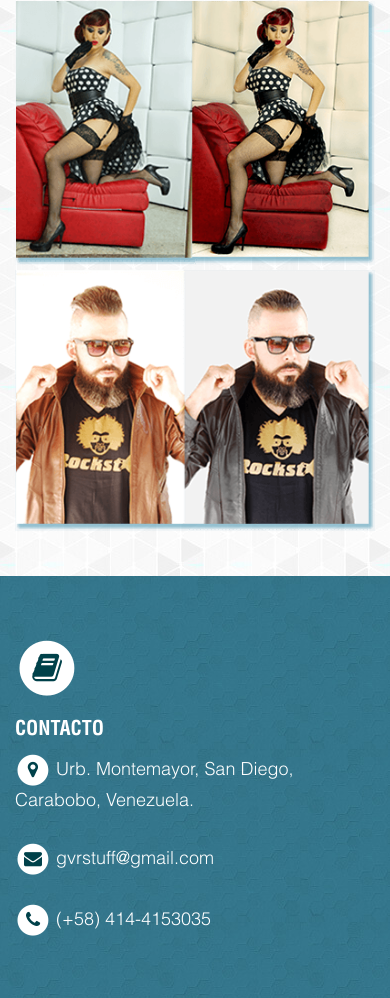
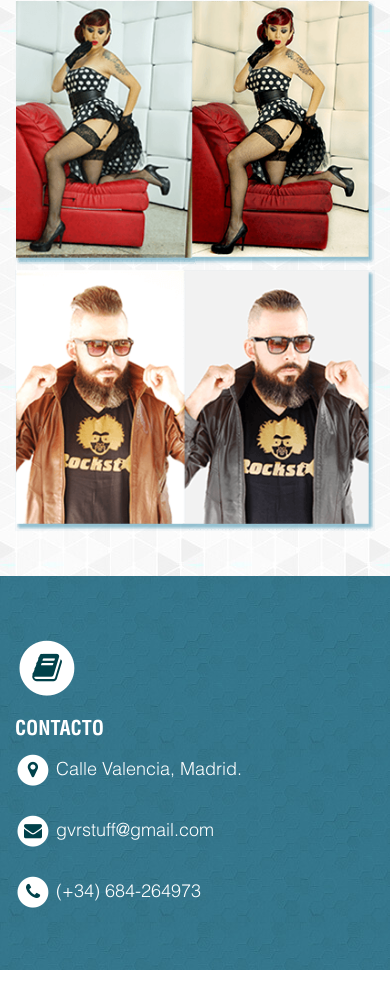
Before and after one commit to GVRstuff/gvrstuff.github.io, a website: page index.html in a window 390 px wide. Shown: the part 9705-10703 px from the top of the page. After the commit the page ends 10675 px from the top, so only its background shows below. Drawn offline with Linux system fonts and the light colour scheme.

Commit message:
changed the address and the phone number at the contacts section

```diff
--- a/index.html
+++ b/index.html
@@ -530,7 +530,7 @@
                                 <i class="fa fa-circle fa-stack-2x"></i>
                                 <i class="fa fa-map-marker fa-stack-1x"></i>
                             </span>
-                            Urb. Montemayor, San Diego, Carabobo, Venezuela.
+                            Calle Valencia, Madrid.
                         </p>
                         <p>
                             <span class="fa-stack fa-1x">
@@ -544,7 +544,7 @@
                                 <i class="fa fa-circle fa-stack-2x"></i>
                                 <i class="fa fa-phone fa-stack-1x"></i>
                             </span>
-                            (+58) 414-4153035
+                            (+34) 684-264973
                         </p>
                     </div>
                 </div><!--/.row -->
```
